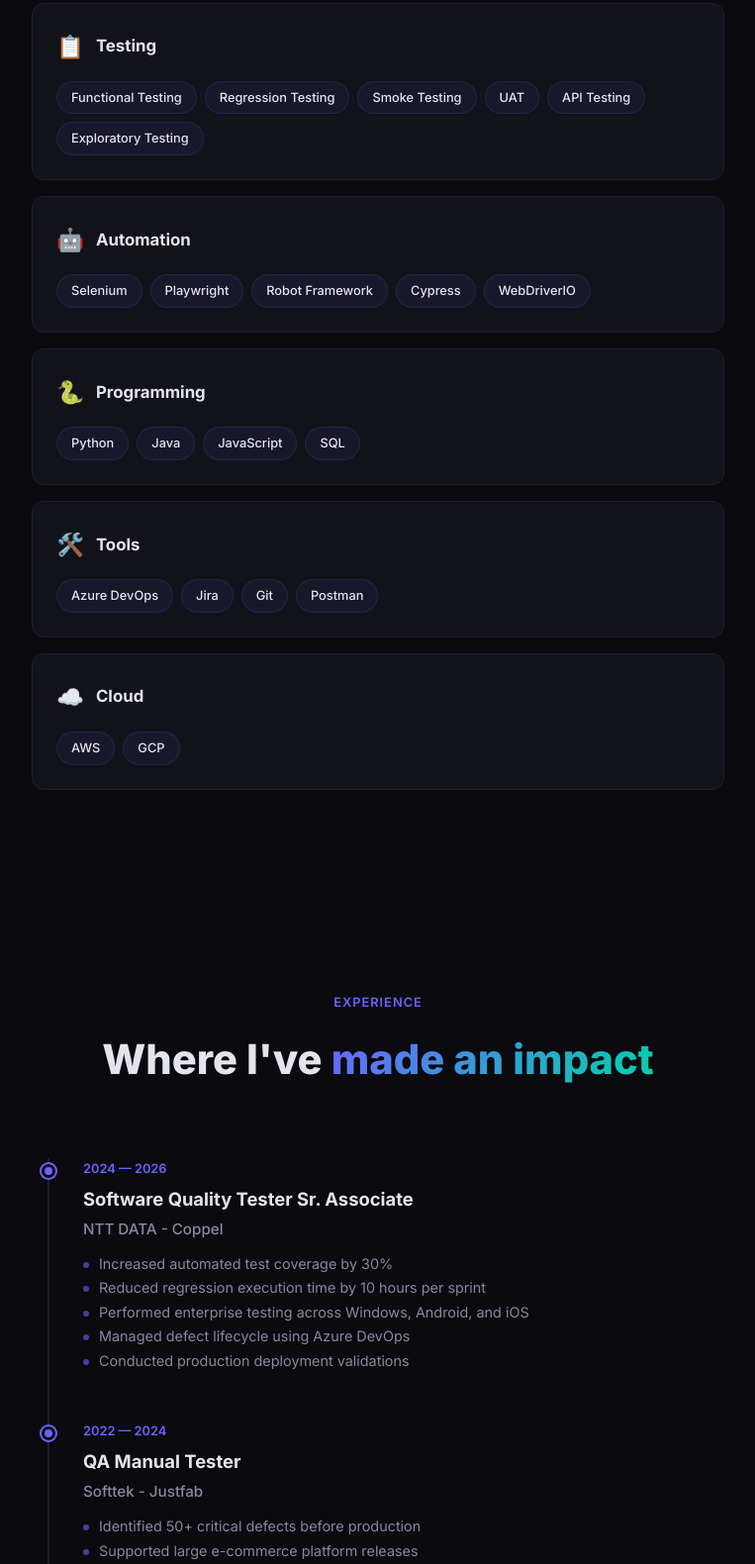
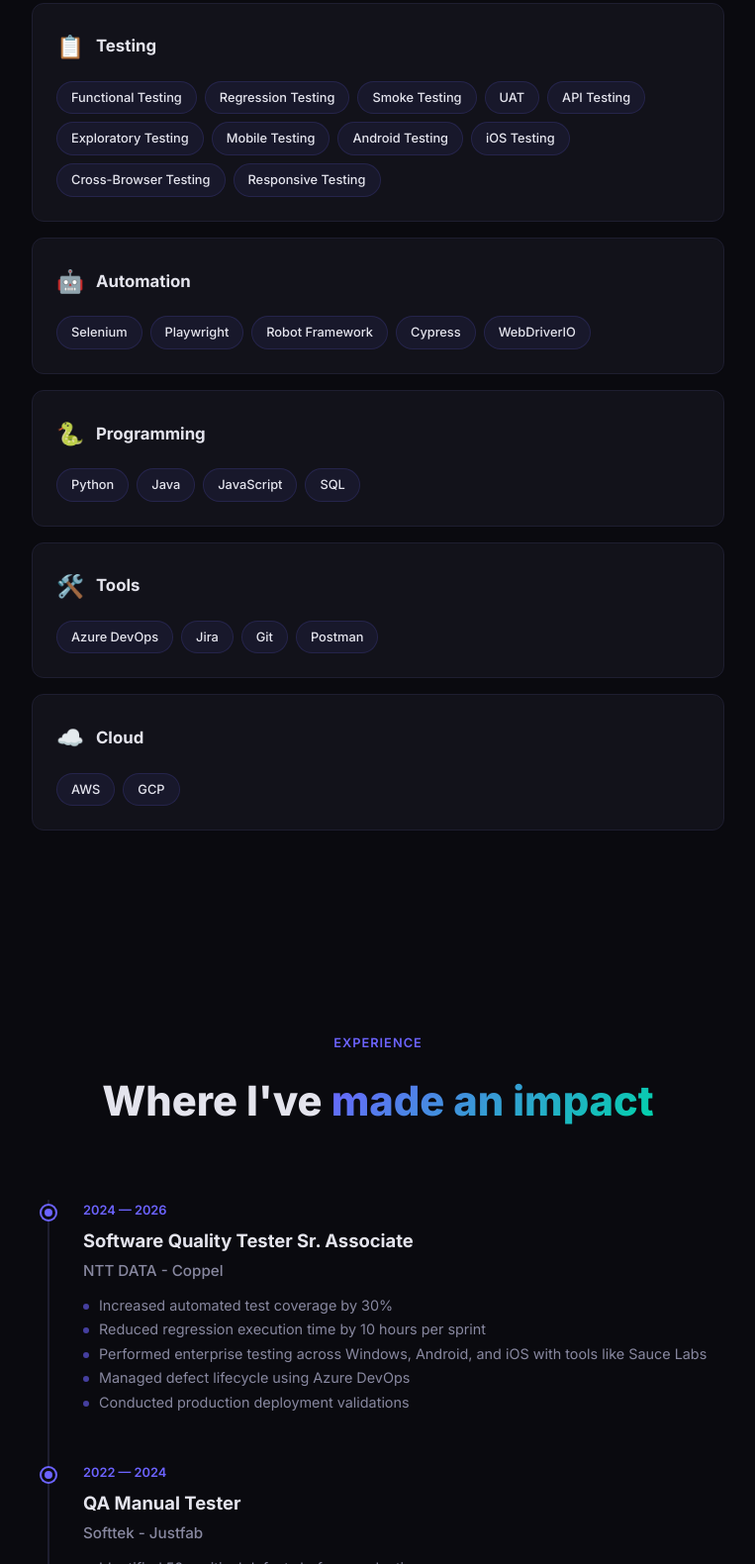
Before and after one commit to Fernando1999hsm/QA_Portfolio, a plain HTML site: page index.html in a window 1280 px wide. Shown: the part 1838-3418 px from the top of the page at 99% size, without its empty margins (258-1021 px from the left). Drawn offline with Linux system fonts and the light colour scheme.

Commit message:
Agregar skills de testing e informacion en experiencia sobre sauce labs

```diff
--- a/index.html
+++ b/index.html
@@ -113,6 +113,11 @@
             <span>UAT</span>
             <span>API Testing</span>
             <span>Exploratory Testing</span>
+            <span>Mobile Testing</span>
+            <span>Android Testing</span>
+            <span>iOS Testing</span>
+            <span>Cross-Browser Testing</span>
+            <span>Responsive Testing</span>
           </div>
         </div>
         <div class="skill-card skill-card">
@@ -182,7 +187,7 @@
             <ul>
               <li>Increased automated test coverage by 30%</li>
               <li>Reduced regression execution time by 10 hours per sprint</li>
-              <li>Performed enterprise testing across Windows, Android, and iOS</li>
+              <li>Performed enterprise testing across Windows, Android, and iOS with tools like Sauce Labs</li>
               <li>Managed defect lifecycle using Azure DevOps</li>
               <li>Conducted production deployment validations</li>
             </ul>
```
